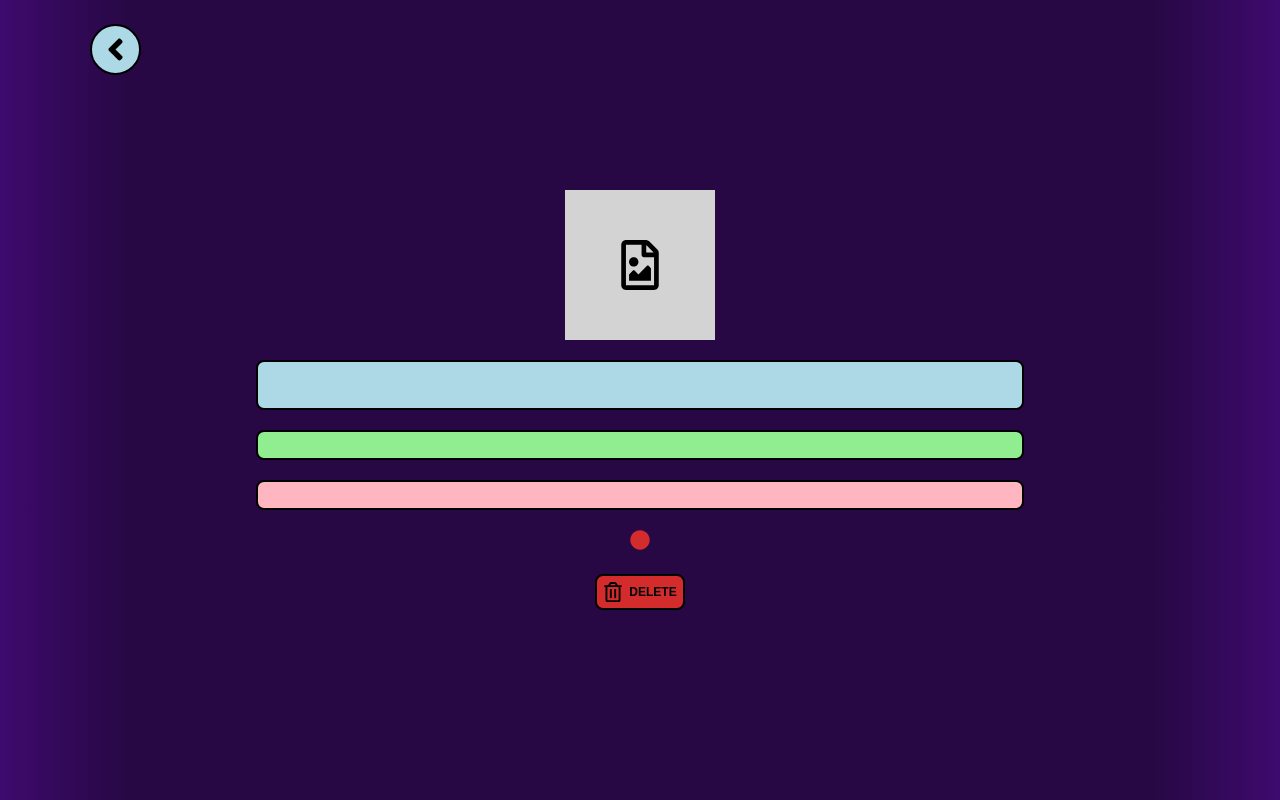
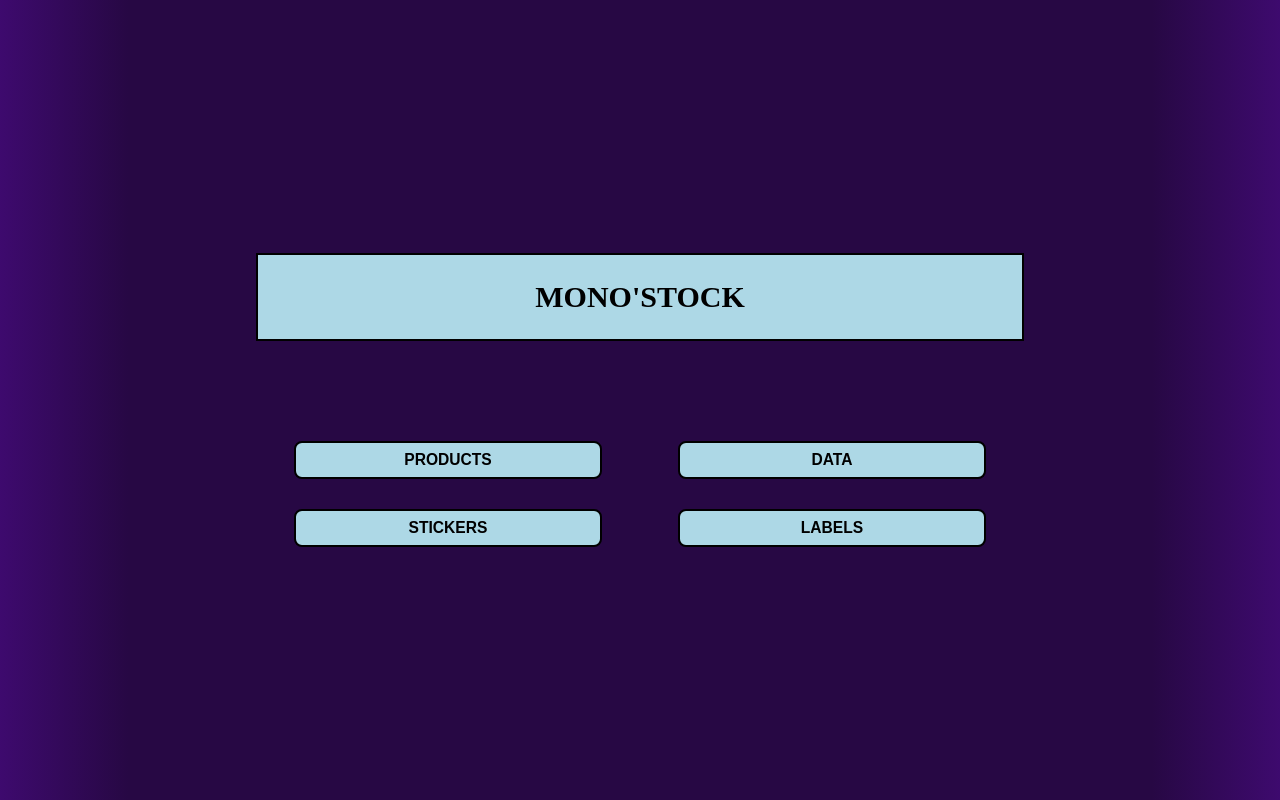
Before and after one commit to Mikael-Leger/mono-stock, a Next.js app: page /products/1 in a window 1280 px wide. Built offline with nearby package versions, Linux system fonts and the light colour scheme.

Commit message:
feature/page selector

```diff
--- a/src/components/back-button/back-button.js
+++ b/src/components/back-button/back-button.js
@@ -1,21 +1,19 @@
+import React, { useContext } from "react";
+import { FaAngleLeft } from "react-icons/fa";
+import PageContext from "@/contexts/page-context";
 import Button from "../button/button";
-import { useRouter } from 'next/router';
-import { FaAngleLeft } from "react-icons/fa";
-import "./back-button.scss"
 
-export default function BackButton(props) {
-  const router = useRouter();
+import "./back-button.scss";
 
-  if (router.asPath === "/") {
+export default function BackButton() {
+  const contextPage = useContext(PageContext);
+
+  if (contextPage.lastPages.length === 1) {
     return <></>;
   }
 
   const goBack = () => {
-    const fullUrl = router.asPath;
-    const pathArr = fullUrl.split('/');
-    pathArr.pop();
-    const newUrl = pathArr.join('/');
-    router.push(newUrl || '/');
+    contextPage.updatePage(contextPage.lastPages[contextPage.lastPages.length - 2]);
   }
 
   return (
--- a/src/components/button/button.scss
+++ b/src/components/button/button.scss
@@ -79,7 +79,7 @@
 
     &-medium button {
       font-size: 1.3em;
-      padding: 4px;
+      padding: 8px;
       font-weight: 700;
     }
 
--- a/src/components/menu/menu.js
+++ b/src/components/menu/menu.js
@@ -1,19 +1,29 @@
-import Link from "next/link";
+import Button from "../button/button";
+import PageContext from "@/contexts/page-context";
+import { useContext } from "react";
 
 import "./menu.scss";
-import Button from "../button/button";
 
 export default function Menu() {
+  const contextPage = useContext(PageContext);
+
+  const changePage = (name) => {
+    contextPage.updatePage(name);
+  }
+
   return (
     <div className="menu">
       <div className="menu-item">
-        <Button bgColor="primary" size="big" value={<Link href="/products">Products</Link>} />
+        <Button bgColor="primary" size="medium" value="Products" onClick={() => changePage("products")} />
       </div>
       <div className="menu-item">
-        <Button bgColor="primary" size="big" value={<Link href="/data">Data</Link>} />
+        <Button bgColor="primary" size="medium" value="Data" onClick={() => changePage("data")} />
       </div>
       <div className="menu-item">
-        <Button bgColor="primary" size="big" value={<Link href="/">DLC Asso</Link>} />
+        <Button bgColor="primary" size="medium" value="Stickers" onClick={() => {/*changePage("home")*/}} />
+      </div>
+      <div className="menu-item">
+        <Button bgColor="primary" size="medium" value="Labels" onClick={() => {/*changePage("home")*/}} />
       </div>
     </div>
   );
--- /dev/null
+++ b/src/components/page-selector/page-selector.js
@@ -0,0 +1,59 @@
+import React, { useState } from "react";
+import BackButton from "../back-button/back-button";
+import Footer from "../footer/footer";
+import Header from "../header/header";
+import Home from "@/pages";
+import ProductsList from "../products-list/products-list";
+import Data from "@/pages/data";
+import Product from "../product/product";
+import PageContext from '../../contexts/page-context';
+
+export default function PageSelector() {
+  const [contextPage, setContextPage] = useState({
+    page: 'home',
+    item: null,
+    lastPages: ["home"],
+    updatePage: (newPage, item = null) => {
+      setContextPage(prevState => {
+        const { lastPages } = prevState;
+        if (lastPages.includes(newPage)) {
+          lastPages.pop();
+        } else {
+          lastPages.push(newPage);
+        }
+        return {
+          ...prevState,
+          lastPages,
+          page: newPage,
+          item,
+        }
+      });
+    },
+  });
+
+  const pageToComponent = (name) => {
+    switch (name) {
+      case "products":
+        return <ProductsList />
+      case "product":
+        return <Product />
+      case "data":
+        return <Data />
+      default:
+        return <Home />
+    }
+  }
+
+  return (
+    <div className="page">
+      <PageContext.Provider value={contextPage}>
+        <Header />
+        <BackButton />
+        <div className="page-container">
+            { pageToComponent(contextPage.page) }
+        </div>
+        <Footer />
+      </PageContext.Provider>
+    </div>
+  );
+}
--- a/src/components/product-item/product-item.js
+++ b/src/components/product-item/product-item.js
@@ -1,13 +1,14 @@
-import { useState, useEffect } from "react";
-import { useRouter } from 'next/router';
+import { useState, useEffect, useContext } from "react";
 import "./product-item.scss"
 import Image from "next/image";
 import { FaRegFileImage, FaRegTrashAlt } from "react-icons/fa";
+import PageContext from "@/contexts/page-context";
 
 export default function ProductItem(props) {
-  const router = useRouter();
+  const contextPage = useContext(PageContext);
+
   const goToProduct = () => {
-    router.push('/products/' + props.product.id);
+    contextPage.updatePage("product", props.product);
   }
 
   const showPhoto = () => {
--- a/src/components/product/product.js
+++ b/src/components/product/product.js
@@ -1,34 +1,27 @@
-import { useRouter } from 'next/router';
-
+import { FaRegTrashAlt } from 'react-icons/fa';
+import { useContext, useEffect, useRef, useState } from 'react';
 import PhotoEdit from "../photo-edit/photo-edit";
 import TextEdit from "../text-edit/text-edit";
-import "./product.scss"
 import SwitchText from '../switch-text/switch-text';
-import { FaRegTrashAlt } from 'react-icons/fa';
-import { useEffect, useRef, useState } from 'react';
 import Popup from '../popup/popup';
 import Button from '../button/button';
+import PageContext from '@/contexts/page-context';
 
-export default function Product(props) {
-  const [product, setProduct] = useState(props.product);
-  const router = useRouter();
-  const { id } = router.query;
+import "./product.scss";
+
+export default function Product() {
+  const contextPage = useContext(PageContext);
+  const [product, setProduct] = useState(contextPage.item);
   const popupRef = useRef();
-
-  useEffect(() => {
-    if (props.product) {
-      setProduct(props.product);
-    }
-  }, [props.product]);
 
   const saveToLocal = (value, type) => {
     const storedProducts = JSON.parse(localStorage.getItem("products"));
-    const productFound = storedProducts.find(p => p.id === id);
-    const productFoundIndex = storedProducts.findIndex(p => p.id === id);
+    const productFound = storedProducts.find(p => p.id === contextPage.item.id);
+    const productFoundIndex = storedProducts.findIndex(p => p.id === contextPage.item.id);
     const newProductsList = storedProducts;
 
     if (productFoundIndex === -1) {
-      const newProduct = { id };
+      const newProduct = { id: contextPage.item.id };
       newProduct[`${type}`] = value;
       newProductsList.push(newProduct);
       setProduct(newProduct);
@@ -43,9 +36,9 @@ export default function Product(props) {
     localStorage.setItem("products", newproductsListString);
   }
 
-  const deleteProduct = (event, id) => {
+  const deleteProduct = (event) => {
     event.preventDefault();
-    popupRef.current.openPopup(id);
+    popupRef.current.openPopup(contextPage.item.id);
     event.stopPropagation();
   }
 
@@ -56,7 +49,7 @@ export default function Product(props) {
     newProductsList.splice(productFoundIndex, 1);
     const newproductsListString = JSON.stringify(newProductsList);
     localStorage.setItem("products", newproductsListString);
-    router.push("/products");
+    contextPage.updatePage("products");
   }
 
   return (
@@ -101,7 +94,7 @@ export default function Product(props) {
         <Button
           bgColor="danger"
           value="Delete"
-          onClick={(e) => deleteProduct(e, router.query.id)}
+          onClick={(e) => {deleteProduct(e)}}
           icon={<FaRegTrashAlt className="icon-small"/>} />
       </div>
       <Popup title="Delete this product?" onYes={onDelete} ref={popupRef} />
--- a/src/components/products-list/products-list.js
+++ b/src/components/products-list/products-list.js
@@ -1,15 +1,15 @@
-import { useEffect, useRef, useState } from "react";
-import { useRouter } from 'next/router';
+import { useContext, useEffect, useRef, useState } from "react";
 import ProductItem from "../product-item/product-item";
+import Button from "../button/button";
+import Popup from "../popup/popup";
+import PageContext from "@/contexts/page-context";
 
 import "./products-list.scss";
-import Button from "../button/button";
-import Popup from "../popup/popup";
 
 export default function ProductsList() {
   const [productsList, setProductsList] = useState([]);
-  const router = useRouter();
   const popupRef = useRef();
+  const contextPage = useContext(PageContext);
 
   useEffect(() => {
     const storedProducts = JSON.parse(localStorage.getItem("products"));
@@ -31,7 +31,8 @@ export default function ProductsList() {
       newId = (lastId + 1).toString().padStart(4, '0');
 
     }
-    router.push("/products/" + newId);
+    const newProduct = { id: newId };
+    contextPage.updatePage("product", newProduct);
   }
 
   const deleteProduct = (event, id) => {
--- a/src/components/switch-text/switch-text.js
+++ b/src/components/switch-text/switch-text.js
@@ -1,14 +1,14 @@
-import { useEffect, useRef, useState } from "react";
+import { useContext, useEffect, useRef, useState } from "react";
 import { FaCheck, FaCircle, FaRegSave } from "react-icons/fa";
 import Button from "../button/button";
 
 import "./switch-text.scss"
 import Popup from "../popup/popup";
-import { useRouter } from "next/router";
+import PageContext from "@/contexts/page-context";
 
 export default function SwitchText(props) {
+  const contextPage = useContext(PageContext);
   const [refill, setRefill] = useState({on: false});
-  const router = useRouter();
   const inputRef = useRef(null);
   const popupRef = useRef();
 
@@ -36,9 +36,9 @@ export default function SwitchText(props) {
     props.saveAmountToLocal(value);
   }
 
-  const submitRefill = (event, id) => {
+  const submitRefill = (event) => {
     event.preventDefault();
-    popupRef.current.openPopup(id);
+    popupRef.current.openPopup(contextPage.item.id);
     event.stopPropagation();
   }
 
@@ -66,7 +66,7 @@ export default function SwitchText(props) {
         <Button bgColor="info" onClick={saveEdit} icon={<FaRegSave className='icon-small' />} side="right" />
       </div>
       <div className="switch-text-submit">
-        <Button bgColor="success" onClick={(e) => submitRefill(e, router.query.id)} value="Submit" icon={<FaCheck className='icon-small' />} />
+        <Button bgColor="success" onClick={(e) => submitRefill(e)} value="Submit" icon={<FaCheck className='icon-small' />} />
       </div>
       <Popup title="Submit the refill?" onYes={confirmSubmit} ref={popupRef} />
     </div>
--- /dev/null
+++ b/src/contexts/page-context.js
@@ -0,0 +1,5 @@
+import React from "react";
+
+const PageContext = React.createContext();
+
+export default PageContext;
--- a/src/pages/_app.js
+++ b/src/pages/_app.js
@@ -5,6 +5,7 @@ import Header from '@/components/header/header';
 
 import "../app/globals.scss";
 import "./app.scss";
+import PageSelector from '@/components/page-selector/page-selector';
 
 function MyApp({ Component, pageProps }) {
   useEffect(() =>  {
@@ -16,14 +17,7 @@ function MyApp({ Component, pageProps }) {
 
   return (
     <div className="main">
-      <div className="page">
-        <Header />
-        <BackButton />
-        <div className="page-container">
-          <Component {...pageProps} />
-        </div>
-        <Footer />
-      </div>
+      <PageSelector />
     </div>
   );
 }
--- a/src/pages/index.js
+++ b/src/pages/index.js
@@ -2,14 +2,13 @@ import Menu from "@/components/menu/menu";
 
 import '../app/globals.scss';
 import "./index.scss";
-import { useEffect } from "react";
 
-const title = "MONO'STOCK";
+const TITLE = "MONO'STOCK";
 
 export default function Home() {
   return (
     <div className="home">
-      <div className="title">{ title }</div>
+      <div className="title">{ TITLE }</div>
       <Menu />
     </div>
   );
```
Also changed, not shown: 1 other file (tests, documents, lock files or other folders).
